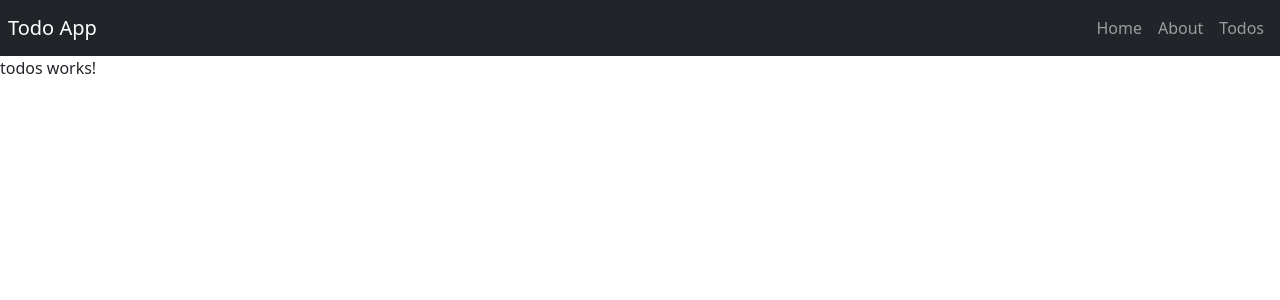
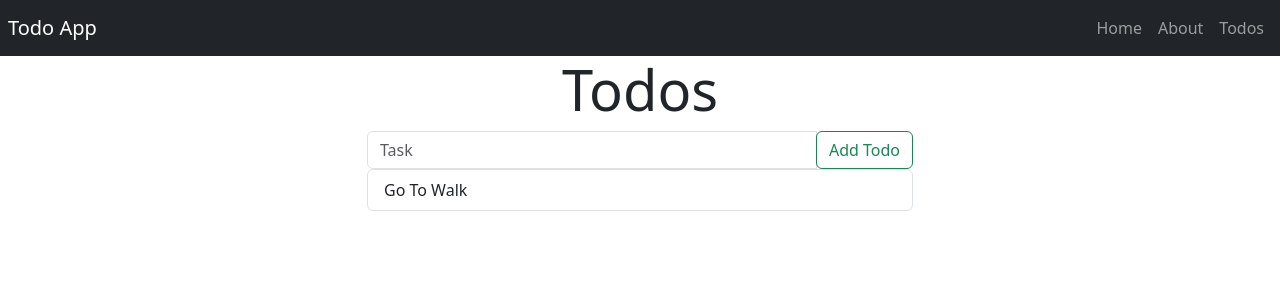
Before and after one commit to vijaygenius123/angular-firebase-todo, an Angular app: page /todos in a window 1280 px wide. Shown: the top 300 px of the page. Built offline with nearby package versions, Linux system fonts and the light colour scheme.

Commit message:
Add Todos Component

```diff
--- a/src/app/about/about.component.html
+++ b/src/app/about/about.component.html
@@ -1 +1,3 @@
-<p>about works!</p>
+<div class="container text-center">
+  <h1 class="mt-5">About</h1>
+</div>
--- a/src/app/home/home.component.html
+++ b/src/app/home/home.component.html
@@ -1 +1,4 @@
-<p>home works!</p>
+<div class="jumbotron text-center">
+  <h1 class="display-4">Hello World</h1>
+  <p class="lead">Welcome to our todos App with Angular & Firebase</p>
+</div>
--- a/src/app/todos/todos.component.html
+++ b/src/app/todos/todos.component.html
@@ -1 +1,29 @@
-<p>todos works!</p>
+<div class="jumbotron text-center">
+  <div class="container">
+    <div class="row">
+      <div class="col-sm-2 col-md-3"></div>
+      <div class="col-sm-8 col-md-6">
+        <h1 class="display-4"> Todos </h1>
+        <div class="input-group">
+          <input type="text" class="form-control" placeholder="Task">
+          <div class="input-group-append">
+            <button class="btn btn-outline-success">Add Todo</button>
+          </div>
+        </div>
+      </div>
+    </div>
+  </div>
+</div>
+<div class="container">
+  <div class="row">
+    <div class="col-sm-2 col-md-3"></div>
+    <div class="col-sm-8 col-md-6">
+      <ul class="list-group">
+        <li class="list-group-item">
+          <i class="fa fa-square-o"></i>
+          Go To Walk
+        </li>
+      </ul>
+    </div>
+  </div>
+</div>
```
